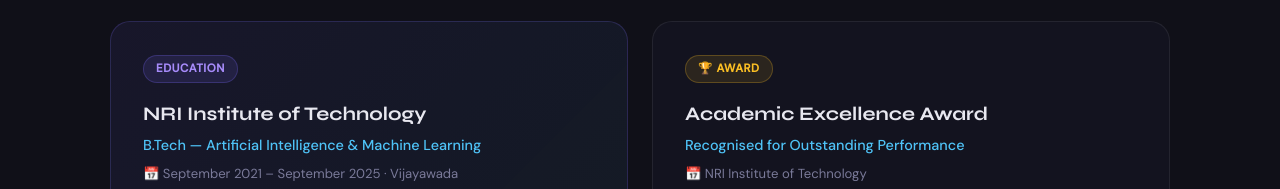
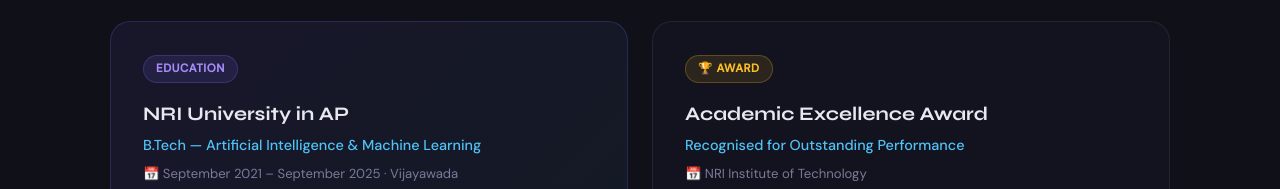
Before and after one commit to Sasikumarjada/portfolio2, a plain HTML site: page index.html in a window 1280 px wide. Shown: the part 2593-2782 px from the top of the page. Drawn offline with nearby package versions, Linux system fonts and the light colour scheme.

Commit message:
Update education institution from NRI Institute to NRI University

```diff
--- a/index.html
+++ b/index.html
@@ -760,7 +760,7 @@
 
       <div class="exp-card exp-card-edu reveal">
         <div class="exp-badge badge-past">Education</div>
-        <div class="exp-company">NRI Institute of Technology </div>
+        <div class="exp-company">NRI University in AP </div>
         <div class="exp-role">B.Tech — Artificial Intelligence & Machine Learning</div>
         <div class="exp-period">📅 September 2021 – September 2025 · Vijayawada</div>
         <div class="exp-desc">Graduated with a specialisation in AI & ML. Applied academic knowledge to real-world DevOps and cloud-native projects during coursework and internships.</div>
```
